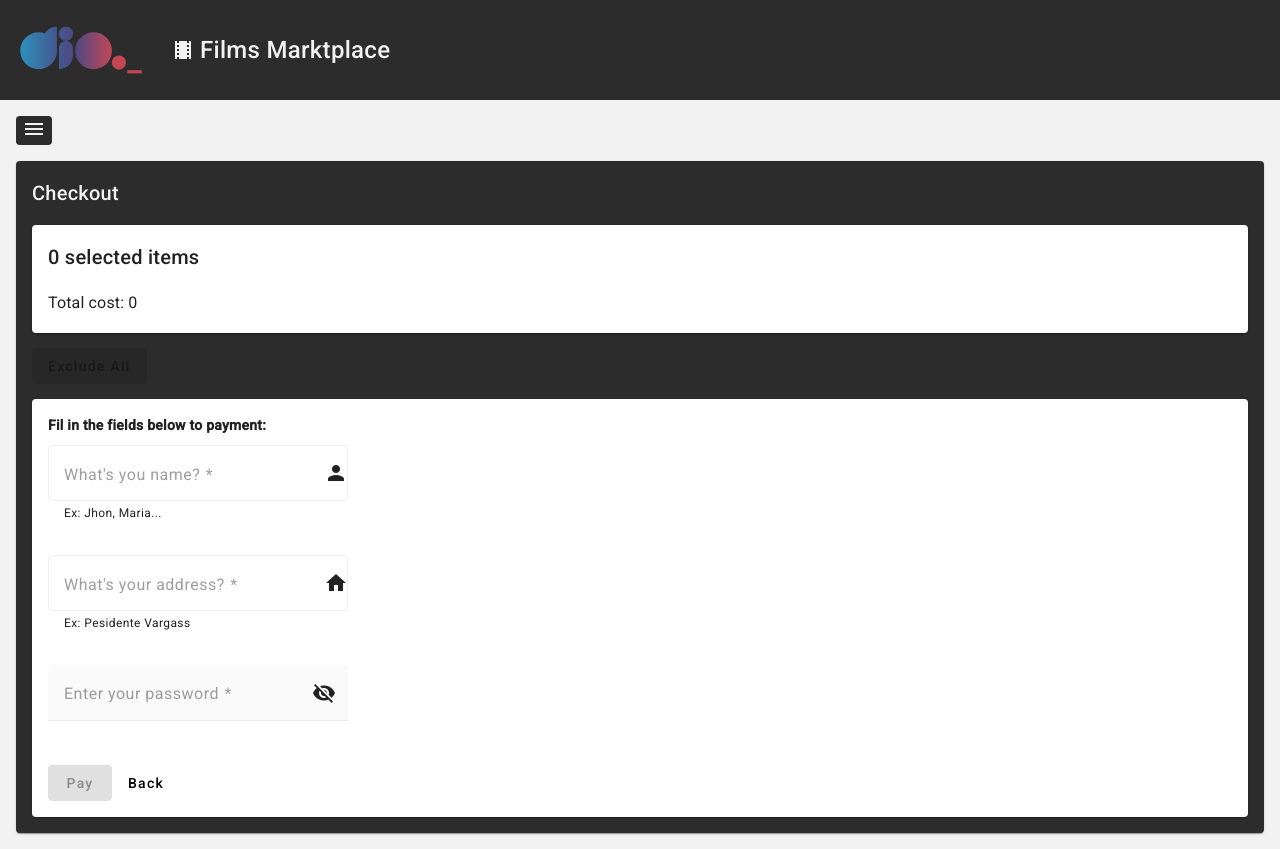
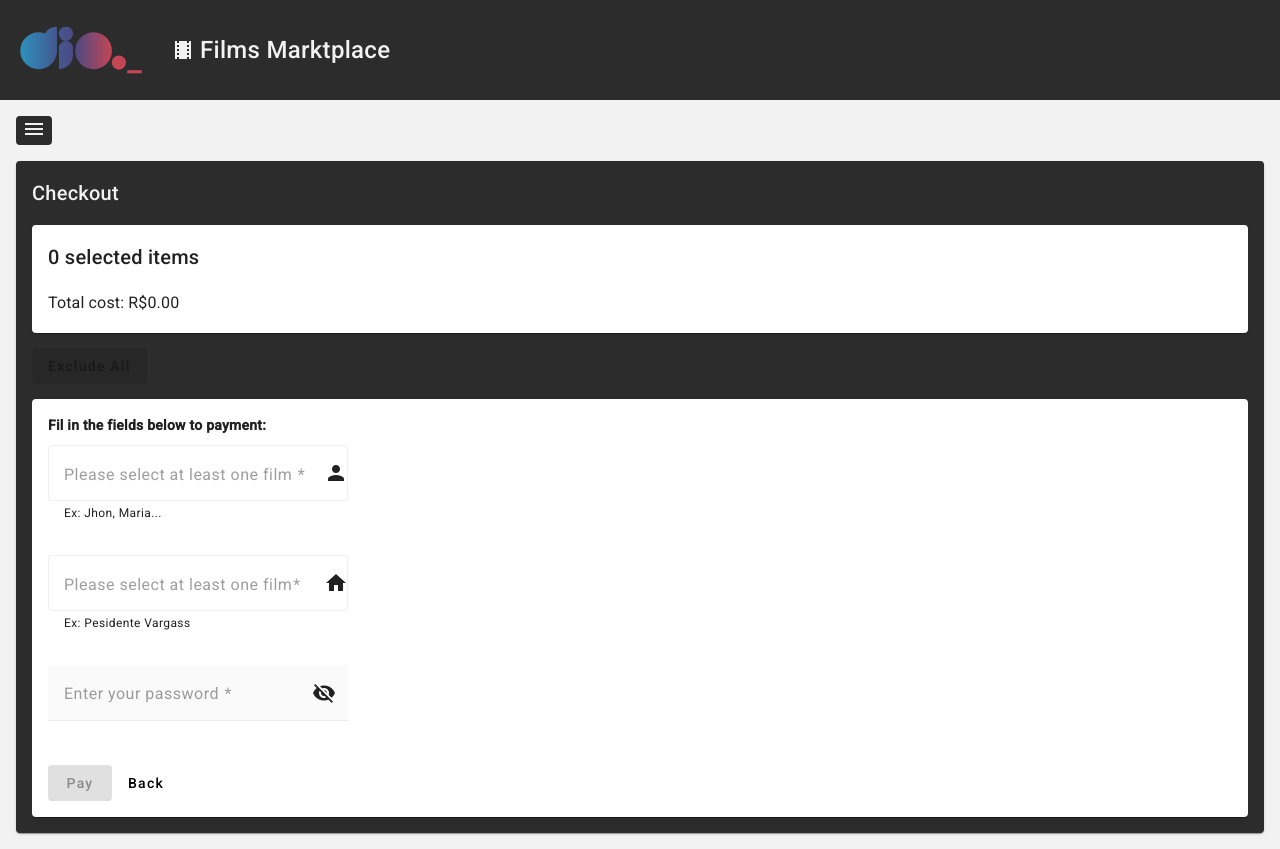
Before and after one commit to Augusto9237/marketplace-films, an Angular app in the folder angular-marketplace/: page /checkout in a window 1280 px wide. Built offline with nearby package versions, Linux system fonts and the light colour scheme.

Commit message:
feat: add Snack Button

```diff
--- a/angular-marketplace/src/app/components/template/card-film/card-film.component.html
+++ b/angular-marketplace/src/app/components/template/card-film/card-film.component.html
@@ -16,7 +16,7 @@
         distinctio. Harum doloremque laudantium eius non quasi, accusamus amet
         numquam voluptate cum.
       </p>
-      <p class="card-description">{{ film.price }}</p>
+      <p class="card-description">{{ film.price | currency: "BRL" }}</p>
      <app-select-button (click)="selectFilm(film)" ></app-select-button>
     </mat-card-content>
   </mat-card>
--- a/angular-marketplace/src/app/components/template/card-film/card-film.component.ts
+++ b/angular-marketplace/src/app/components/template/card-film/card-film.component.ts
@@ -25,6 +25,5 @@ export class CardFilmComponent implements OnInit{
   selectFilm(film: Film):void {
     this.checkoutService.setFilm(film);
     this.checkoutService.setPrice(film.price);
-
   }
 }
--- a/angular-marketplace/src/app/views/checkout/checkout.component.html
+++ b/angular-marketplace/src/app/views/checkout/checkout.component.html
@@ -7,7 +7,7 @@
     <mat-card>
       <mat-card-content>
         <h2>{{ listSelectedFilms.length }} selected items</h2>
-        <h3>Total cost: {{ totalPrice }}</h3>
+        <h3>Total cost: {{ totalPrice | currency : "BRL" }}</h3>
 
         <mat-card
           class="mat-card-film"
@@ -23,7 +23,7 @@
               </mat-card-title>
 
               <mat-card-subtitle>
-                {{ film.price }}
+                {{ film.price | currency : "BRL" }}
               </mat-card-subtitle>
             </div>
 
@@ -53,7 +53,13 @@
           <strong> Fil in the fields below to payment:</strong>
           <p>
             <mat-form-field appearance="outline" class="input-form">
-              <mat-label> What's you name? </mat-label>
+              <mat-label>
+                {{
+                  disabled
+                    ? "Please select at least one film"
+                    : "What's you name? "
+                }}
+              </mat-label>
 
               <input
                 matInput
@@ -61,6 +67,7 @@
                 required
                 name="name"
                 [disabled]="disabled === true"
+                [(ngModel)]="client.name"
               />
               <i class="material-icons" matSuffix required>person</i>
               <mat-hint>Ex: Jhon, Maria...</mat-hint>
@@ -69,7 +76,13 @@
 
           <p>
             <mat-form-field appearance="outline" class="input-form">
-              <mat-label> What's your address? </mat-label>
+              <mat-label>
+                {{
+                  disabled
+                    ? "Please select at least one film"
+                    : "What's your address?"
+                }}</mat-label
+              >
 
               <input
                 matInput
@@ -77,6 +90,7 @@
                 required
                 name="address"
                 [disabled]="disabled === true"
+                [(ngModel)]="client.address"
               />
               <i class="material-icons" matSuffix required>home</i>
               <mat-hint>Ex: Pesidente Vargass</mat-hint>
@@ -93,6 +107,7 @@
                 placeholder="Your password"
                 required
                 name="password"
+                [(ngModel)]="client.password"
                 [disabled]="disabled === true"
               />
               <button mat-icon-button matSuffix (click)="hide = !hide">
@@ -108,7 +123,13 @@
             mat-flat-button
             class="mat-pay"
             (click)="payment()"
-            [disabled]="disabled === true"
+            [disabled]="
+              client.password == undefined ||
+              client.password == '' ||
+              totalPrice == 0
+                ? true
+                : false
+            "
           >
             Pay
           </button>
--- a/angular-marketplace/src/app/views/checkout/checkout.component.ts
+++ b/angular-marketplace/src/app/views/checkout/checkout.component.ts
@@ -9,11 +9,12 @@ import { MatSnackBarModule } from '@angular/material/snack-bar';
 import { MatFormFieldModule } from '@angular/material/form-field';
 import { MatInputModule } from '@angular/material/input';
 import { Router } from '@angular/router';
+import { FormsModule } from '@angular/forms';
 
 @Component({
   selector: 'app-checkout',
   standalone: true,
-  imports: [MatCardModule, MatButtonToggleModule, MatSnackBarModule, MatFormFieldModule, MatInputModule, CommonModule, MatButtonModule],
+  imports: [MatCardModule, MatButtonToggleModule, MatSnackBarModule, MatFormFieldModule, MatInputModule, CommonModule, MatButtonModule, FormsModule],
   templateUrl: './checkout.component.html',
   styleUrl: './checkout.component.css'
 })
@@ -22,11 +23,16 @@ export class CheckoutComponent implements OnInit {
   totalPrice!: number;
   disabled: boolean = false
   hide: boolean = true
-  form: any
+  form: any;
+  client: any = {}
 
   constructor(private checkoutService: CheckoutService, private route: Router) { }
 
   ngOnInit(): void {
+    this.form = document.querySelector('#form');
+    this.form.addEventListener('click', (event: any) => {
+      event.preventDefault();
+    })
     this.totalPrice = this.checkoutService.totalPrice
     this.listSelectedFilms = this.checkoutService.listSelectedFilms
 
@@ -34,12 +40,25 @@ export class CheckoutComponent implements OnInit {
   }
 
   payment():void{
+    if(
+      this.client.address === undefined ||
+      this.client.name === undefined ||
+      this.client.password === undefined
+    ){
+      this.checkoutService.showMessage("Please select at least one film", false);
+      return;
+    }
     this.checkoutService.showMessage("Payment!", true);
     this.route.navigate(['/list-films'])
   }
 
   cancel():void{
     this.route.navigate(['/list-films'])
+    this.checkoutService.totalPrice = 0;
+    this.totalPrice = 0;
+    this.checkoutService.listSelectedFilms = [];
+    this.listSelectedFilms = [];
+
   }
 
   toggleButton() {
--- a/angular-marketplace/src/app/views/list-films/list-films.component.css
+++ b/angular-marketplace/src/app/views/list-films/list-films.component.css
@@ -1,4 +1,5 @@
 .fab-button{
+  display: relative;
   margin-top: 15px;
   margin-left: 15px;
   width: 50px;
@@ -11,4 +12,10 @@
   left: 80%;
   background-color: #FFF;
   color: #2c2c2c;
+  padding: 0.5rem;
+  border-radius: 4px;
 }
+
+.fab-button:hover .btn-description{
+  display: inline;
+}
--- a/angular-marketplace/src/app/views/list-films/list-films.component.html
+++ b/angular-marketplace/src/app/views/list-films/list-films.component.html
@@ -10,10 +10,12 @@
   <mat-card-content>
     <app-card-film></app-card-film>
   </mat-card-content>
+</mat-card>
+<div class="fab-button">
   <button
     mat-fab
     color="primary"
-  matBadge=1
+    matBadge={{toggleCount()}}
     matBadgePosition="after"
     matBadgeColor="accent"
     [matBadgeHidden]="hidden"
@@ -22,6 +24,6 @@
     (click)="toCheckout()"
   >
     <i class="material-icons">shopping_cart</i>
-  <p>To Checkout</p>
+    <p class="btn-description">To Checkout</p>
   </button>
-</mat-card>
+</div>
```
Also changed, not shown: angular-marketplace/src/app/app.component.ts (+5 -6 lines). Lines whose indentation alone changed are shown as unchanged.
